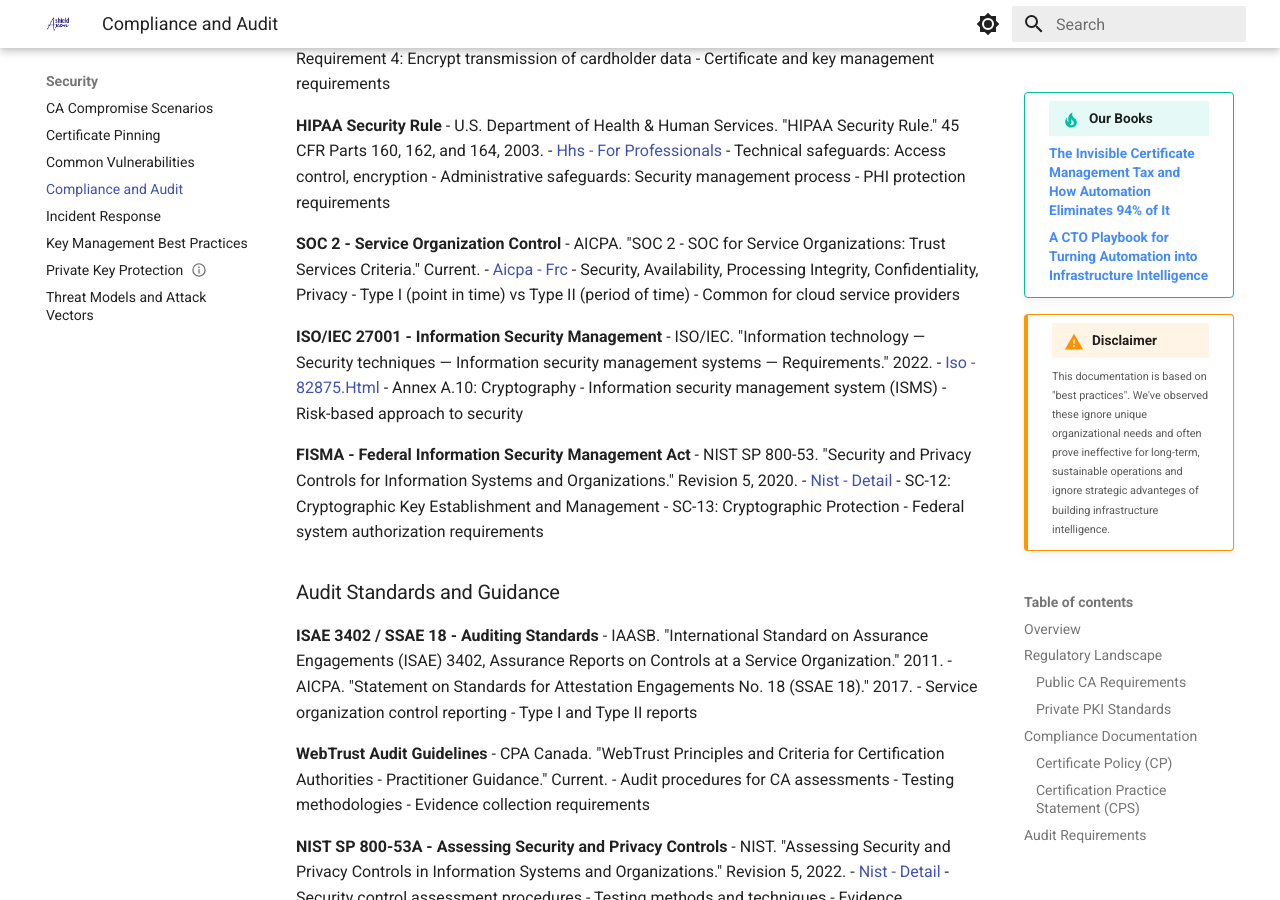
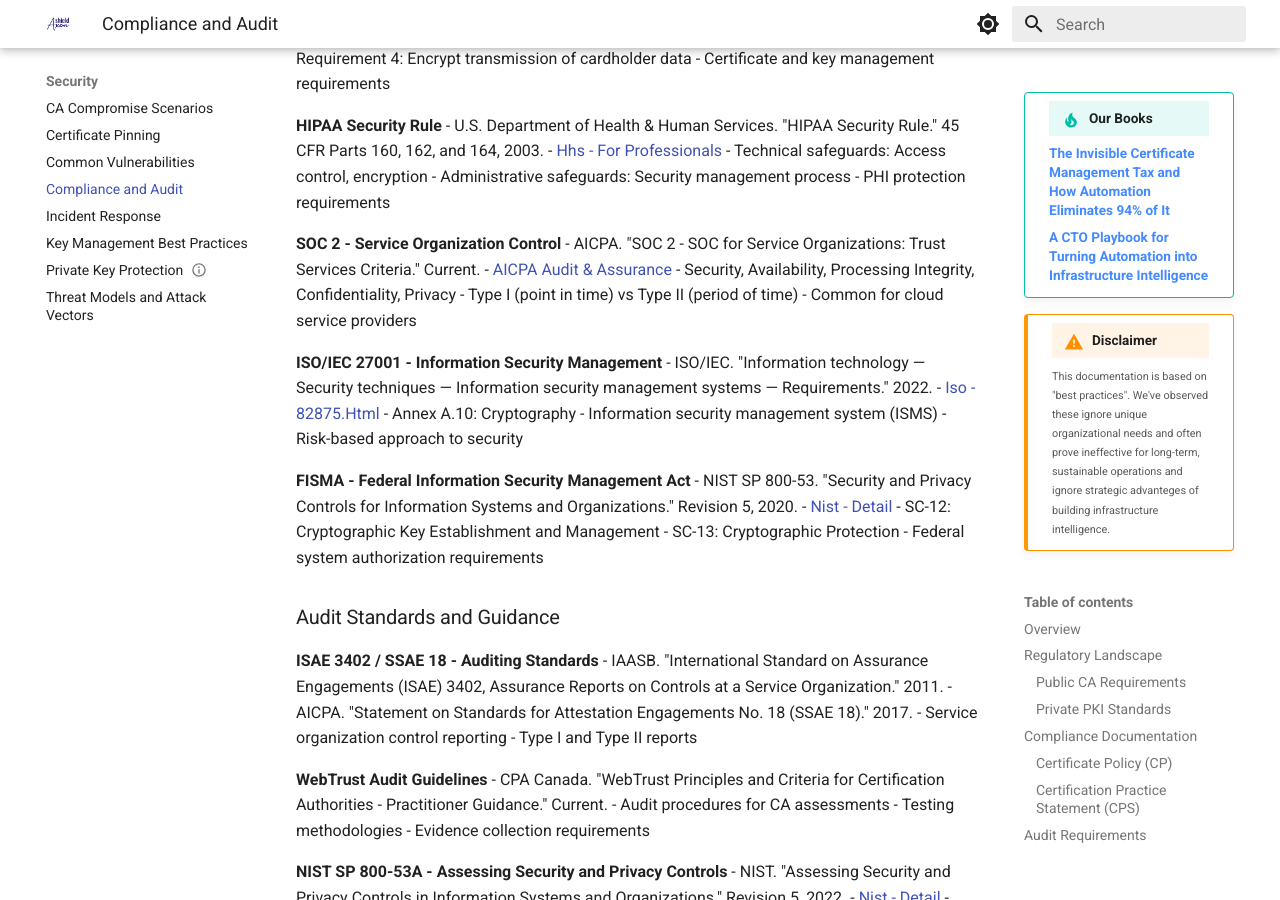
Before and after one commit to Axon-Shield/pki.github.io, an MkDocs documentation site: the page built from docs/security/compliance-and-audit.md, in a window 1280 px wide and 900 px high, scrolled down 19526 px. Built offline with MkDocs 1.6.1 and Material for MkDocs 9.7.7, drawn with Linux system fonts in a browser that asks for light colours.

Commit message:
Update AICPA SOC 2 link to current audit & assurance topic page

```diff
--- a/docs/security/compliance-and-audit.md
+++ b/docs/security/compliance-and-audit.md
@@ -812,7 +812,7 @@
 
 **SOC 2 - Service Organization Control**
 - AICPA. "SOC 2 - SOC for Service Organizations: Trust Services Criteria." Current.
-  - [Aicpa - Frc](https://www.aicpa.org/interestareas/frc/assuranceadvisoryservices/sorhome.html)
+  - [AICPA Audit & Assurance](https://www.aicpa-cima.com/topic/audit-assurance)
 - Security, Availability, Processing Integrity, Confidentiality, Privacy
 - Type I (point in time) vs Type II (period of time)
 - Common for cloud service providers
```
